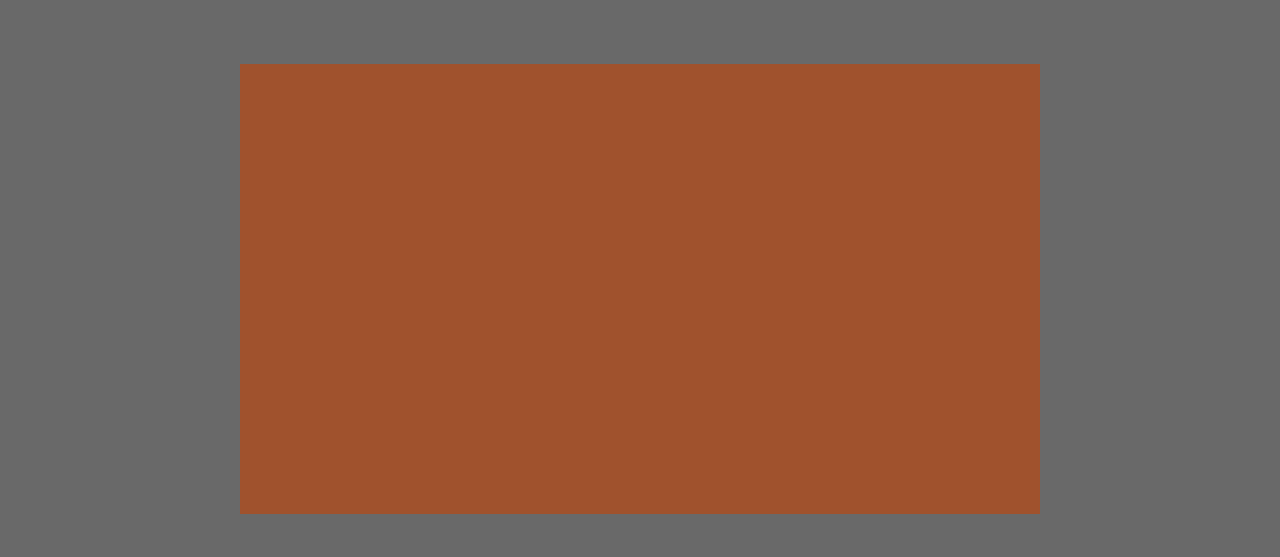
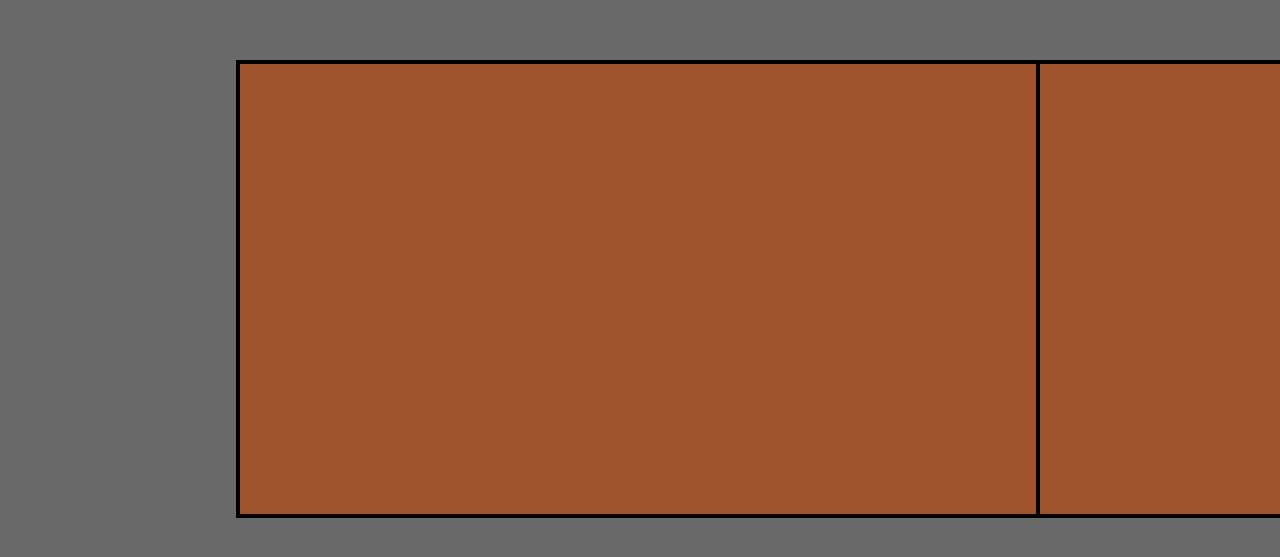
Before and after one commit to LeifMessinger/node-simple-server, a plain HTML site: page index.html in a window 1280 px wide. Shown: the part 111-668 px from the top of the page. Drawn offline with Linux system fonts and the light colour scheme.

Commit message:
Good news, it works Bad news, it breaks

```diff
--- a/index.html
+++ b/index.html
@@ -27,8 +27,13 @@
 			var zoom = {x:1,y:1};//{x:.8,y:.8};//How large a 1x1 room is compared to the screen percent
       var screenScale = 1;
 			var roomSize = {x:1,y:0.5625};//Size of a normal room
+      var mousePos = {x:0,y:0};
+      var camera = {x:0,y:0};
 			var ctx = screen.getContext("2d");
 			var backgroundColor = "dimgray";
+      var stroke = 'black';
+      ctx.strokeStyle = stroke;
+      ctx.lineWidth = screenScale/100;
 			var thisRoomIsBigEnoughForTheBothOfUs = {x:0,y:0};//single room, x and y are pos on map
 			/* How to create pattern for later
 			var img = new Image;
@@ -50,6 +55,7 @@
 				screen.height = y;
 				screen.width = x;
         screenScale = Math.min(x,y);
+        ctx.lineWidth = screenScale/100;
 				draw();
 			};
 			if(window.addEventListener) { //change canvas size when resized
@@ -61,17 +67,20 @@
 				ctx.fillStyle = backgroundColor;
 				ctx.fillRect(0,0,screen.width,screen.height);
 				drawRoom(makeRoom(thisRoomIsBigEnoughForTheBothOfUs));
+        drawRoom(makeRoom({x:1,y:0}));
 			}
 			function drawRoom(room){
 				ctx.fillStyle = 'sienna';
+        ctx.strokeRect(room.pos.x,room.pos.y,room.scale.x,room.scale.y);
 				ctx.fillRect(room.pos.x,room.pos.y,room.scale.x,room.scale.y);
 				console.log(room);
 			}
 			function makeRoom(pos/*{x:1,y:1}*/){
 				let aspectRatio = screen.width/screen.height,
-          roomWidth = zoom.x*roomSize.x*screenScale
-          roomHeight = zoom.y*roomSize.y*screenScale
-				roomPos = {x:(screen.width/2) - (roomWidth/2) + (pos.x*roomWidth),y:(screen.height/2) - (roomHeight/2) + (pos.y*roomHeight)}; //screen pos
+          roomWidth = zoom.x*roomSize.x*screenScale,
+          roomHeight = zoom.y*roomSize.y*screenScale,
+				roomPos = {x:(camera.x + (screen.width/2) - (roomWidth/2) + (pos.x*roomWidth)),
+          y:(camera.y + (screen.height/2) - (roomHeight/2) - (pos.y*roomHeight))}; //y positive is up
 				return {pos:roomPos,scale:{x:roomWidth,y:roomHeight}}; //Pos, size room
 			}
 			draw();
@@ -95,6 +104,11 @@
 				draw();
 			}
 			document.addEventListener("click", registerMouseClick);
+      screen.onmousemove = function(event){
+        mousePos = {x:event.clientX,y:event.clientY};
+        camera = mousePos;
+        draw();
+      }
 		</script>
 		<!--<script>
 			var socket = io.connect();
```
